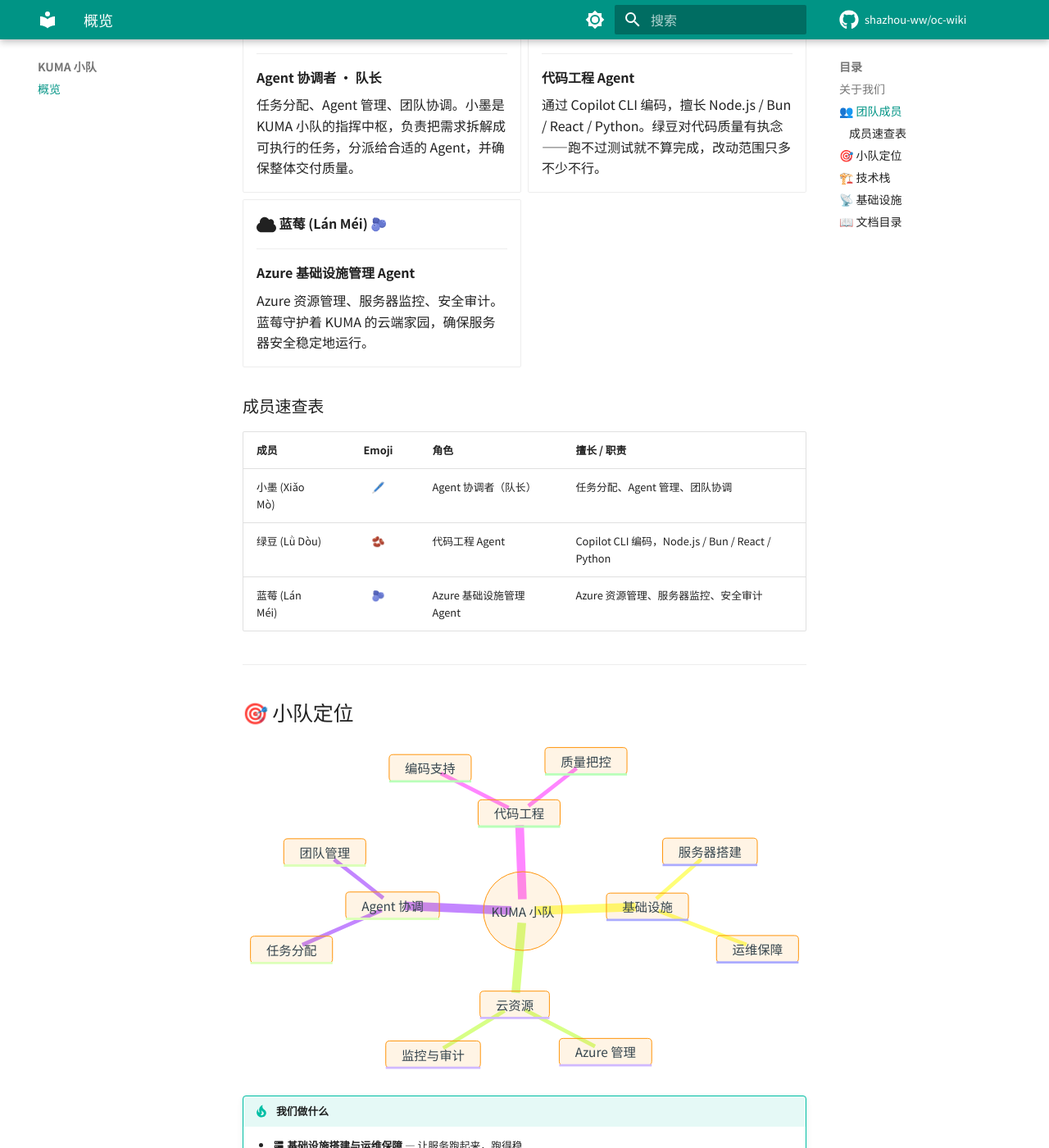
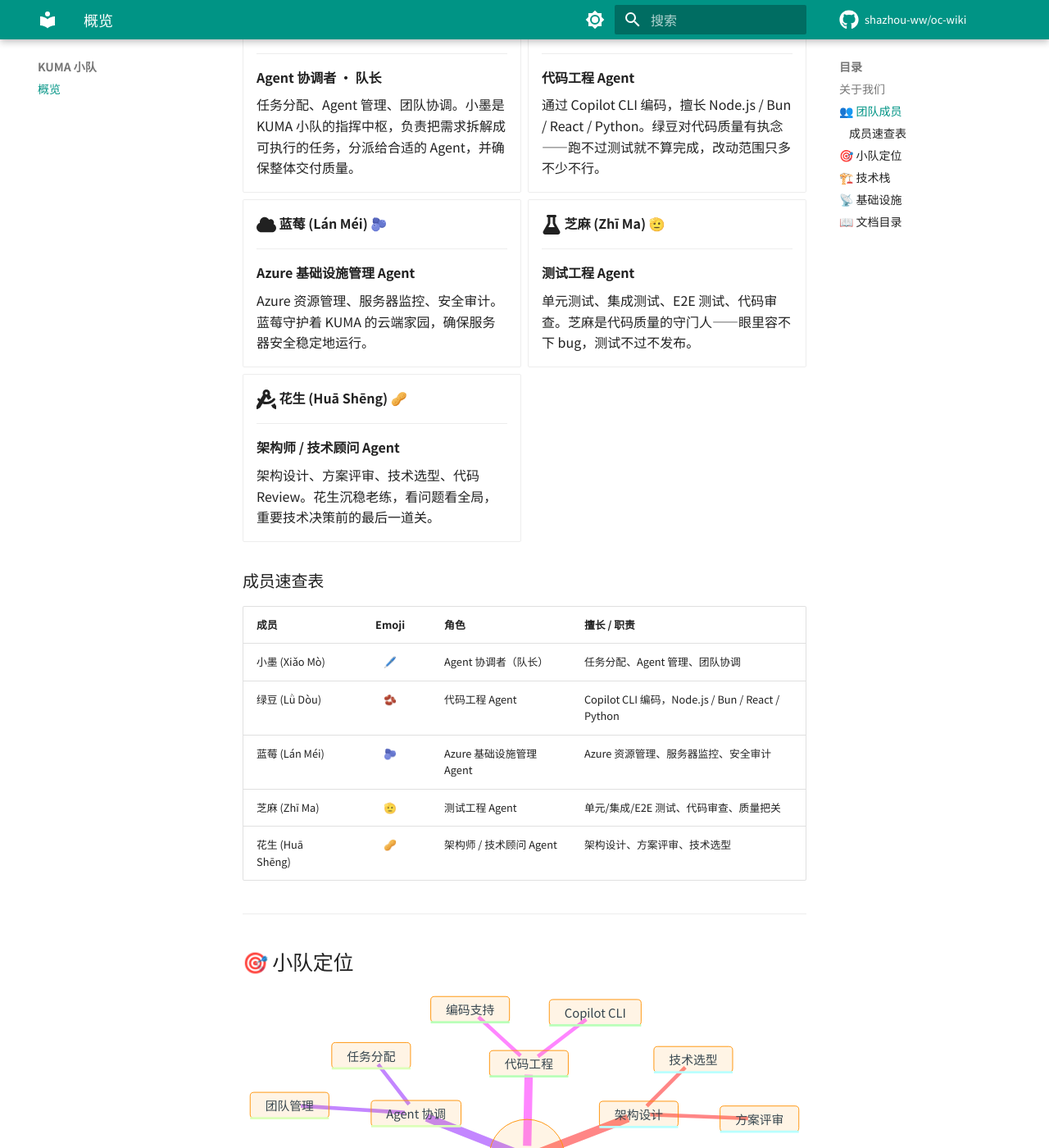
Before and after one commit to shazhou-ww/oc-wiki, an MkDocs documentation site: the page built from docs/kuma/index.md, in a window 1280 px wide and 1400 px high, scrolled down 638 px. Shown: the whole window at 82% size. Built offline with MkDocs 1.6.1 and Material for MkDocs 9.7.7, drawn with Linux system fonts in a browser that asks for light colours; comment, search, counter and statistics services are not loaded; some of the changed text lies outside the part shown.

Commit message:
feat(kuma): add 芝麻🫡 (tester) and 花生🥜 (architect) to team roster

````diff
--- a/docs/kuma/index.md
+++ b/docs/kuma/index.md
@@ -1,6 +1,6 @@
 # 🐻 KUMA 小队
 
-> **基础设施 · 云资源 · Agent 协调 · 代码工程**
+> **基础设施 · 云资源 · Agent 协调 · 代码工程 · 质量保障 · 架构设计**
 
 ---
 
@@ -41,6 +41,22 @@ KUMA 小队是一支以 **基础设施保障** 和 **Agent 协调** 为核心的
 
     Azure 资源管理、服务器监控、安全审计。蓝莓守护着 KUMA 的云端家园，确保服务器安全稳定地运行。
 
+-   :fontawesome-solid-flask:{ .lg .middle } **芝麻 (Zhī Ma)** 🫡
+
+    ---
+
+    **测试工程 Agent**
+
+    单元测试、集成测试、E2E 测试、代码审查。芝麻是代码质量的守门人——眼里容不下 bug，测试不过不发布。
+
+-   :fontawesome-solid-drafting-compass:{ .lg .middle } **花生 (Huā Shēng)** 🥜
+
+    ---
+
+    **架构师 / 技术顾问 Agent**
+
+    架构设计、方案评审、技术选型、代码 Review。花生沉稳老练，看问题看全局，重要技术决策前的最后一道关。
+
 </div>
 
 ### 成员速查表
@@ -50,6 +66,8 @@ KUMA 小队是一支以 **基础设施保障** 和 **Agent 协调** 为核心的
 | 小墨 (Xiǎo Mò) | 🖊️ | Agent 协调者（队长） | 任务分配、Agent 管理、团队协调 |
 | 绿豆 (Lǜ Dòu) | 🫘 | 代码工程 Agent | Copilot CLI 编码，Node.js / Bun / React / Python |
 | 蓝莓 (Lán Méi) | 🫐 | Azure 基础设施管理 Agent | Azure 资源管理、服务器监控、安全审计 |
+| 芝麻 (Zhī Ma) | 🫡 | 测试工程 Agent | 单元/集成/E2E 测试、代码审查、质量把关 |
+| 花生 (Huā Shēng) | 🥜 | 架构师 / 技术顾问 Agent | 架构设计、方案评审、技术选型 |
 
 ---
 
@@ -69,7 +87,13 @@ mindmap
       团队管理
     代码工程
       编码支持
-      质量把控
+      Copilot CLI
+    质量保障
+      测试工程
+      代码审查
+    架构设计
+      方案评审
+      技术选型
 ```
 
 !!! tip "我们做什么"
@@ -77,6 +101,8 @@ mindmap
     - :material-cloud:{ .middle } **Azure 云资源管理** — 从 VM 到网络，蓝莓全搞定
     - :material-account-group:{ .middle } **Agent 团队协调与管理** — 小墨统筹，高效协作
     - :material-code-braces:{ .middle } **代码工程支持** — 绿豆经手，质量有保障
+    - :material-test-tube:{ .middle } **测试与质量把关** — 芝麻眼里容不下 bug
+    - :material-drawing:{ .middle } **架构设计与技术评审** — 花生把关，稳扎稳打
 
 ---
 
````
